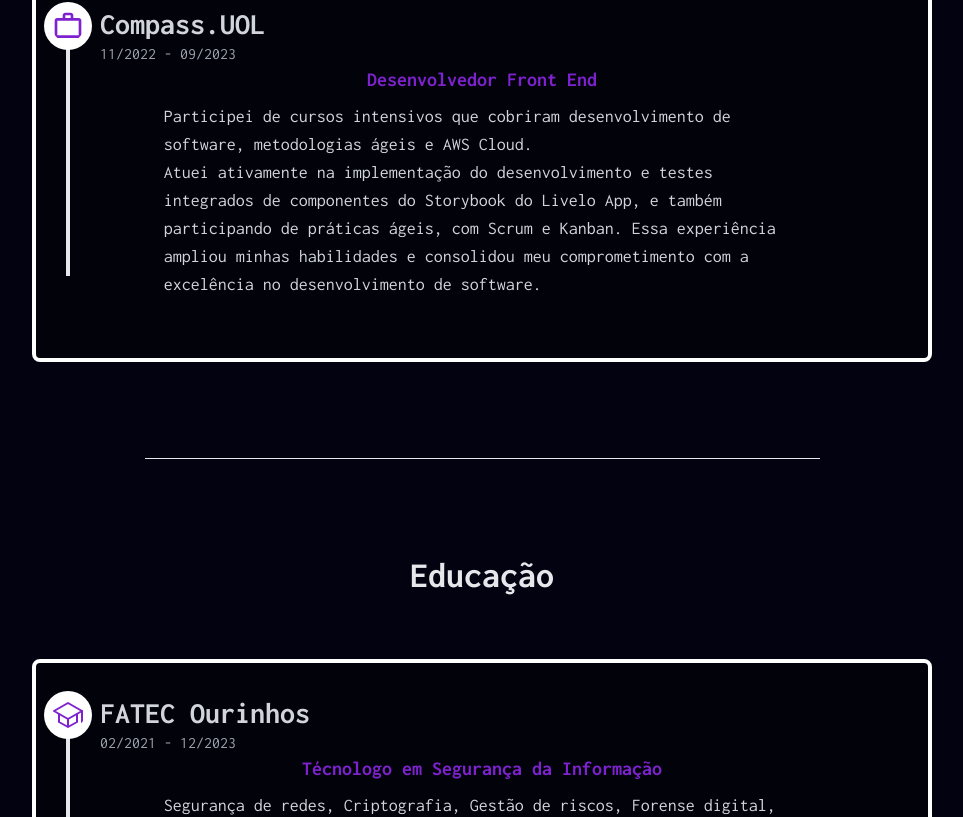
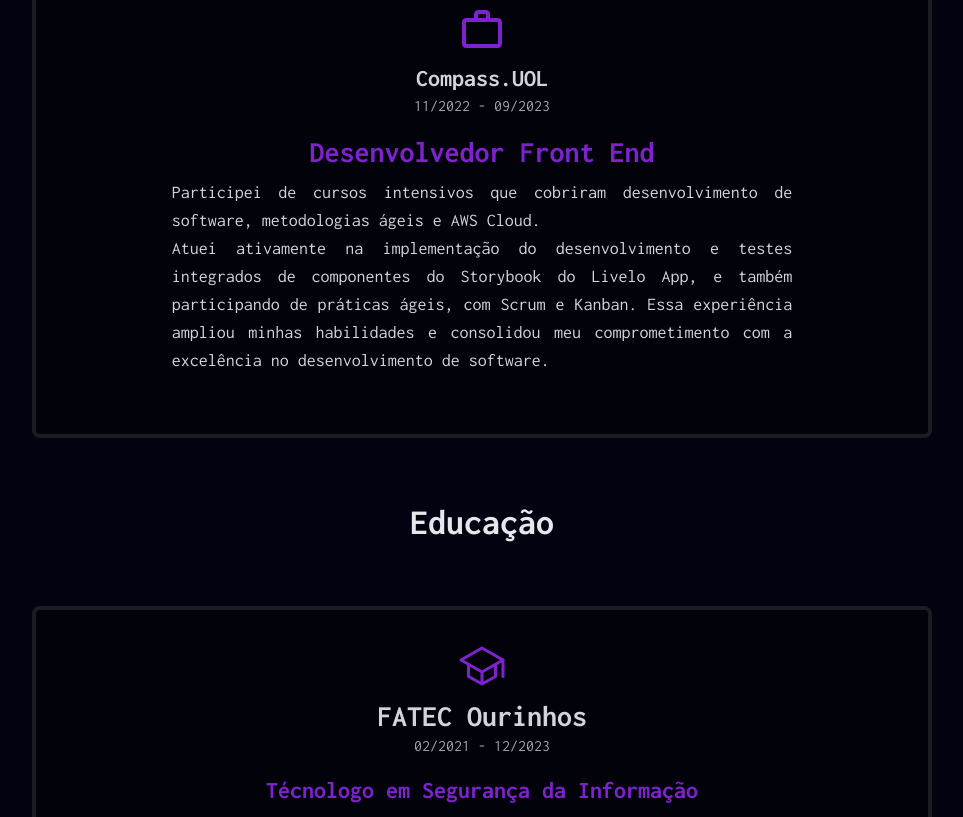
Before and after one commit to lucascmpos/lucascmpos-portfolio, a React (Vite) app: page / in a window 1280 px wide. Shown: the part 3939-4756 px from the top of the page, without its empty margins (158-1121 px from the left). Built offline with nearby package versions, Linux system fonts and the light colour scheme.

Commit message:
style: modifying exp cards

```diff
--- a/src/components/exp.jsx
+++ b/src/components/exp.jsx
@@ -173,11 +173,11 @@ const Experience = ({ language, theme }) => {
   return (
     <div
       id="exp"
-      className={`flex flex-col items-center justify-center gap-20 pb-28 md:pt-28 ${
+      className={`flex flex-col items-center justify-center pb-28 pt-20 md:pt-28 ${
         theme === "light" ? "bg-gray-300" : "bg-[#020211]"
       }`}
     >
-      <div className="flex w-full flex-col items-center justify-center">
+      <div className="mb-10 flex w-full flex-col items-center justify-center">
         <h1
           className={`text-4xl font-bold ${
             theme === "light" ? "text-black" : "text-gray-200"
@@ -188,41 +188,38 @@ const Experience = ({ language, theme }) => {
       </div>
       <div
         ref={ref}
-        className={`flex flex-col items-center justify-center gap-16 transition-opacity duration-1000 ease-in-out ${
+        className={`flex flex-col items-center justify-center gap-16 px-2 transition-opacity duration-1000 ease-in-out ${
           inView ? "opacity-100" : "opacity-0"
         }`}
       >
-        <div className="flex w-full flex-col items-center "></div>
         {currentExperiences.map((experiencia) => (
           <div
-            className="lg: relative w-[900px] rounded-lg border-4 border-white bg-[#01020a] px-16 py-8"
+            className=" relative flex w-full flex-col items-center justify-center gap-4  rounded-lg border-4 border-white border-opacity-10 bg-[#01020a] py-8  md:w-[600px] md:px-16 lg:w-[900px]"
             key={experiencia.id}
           >
-            <div className="line-vertical top-15 absolute left-[30px]  h-[270px] w-1  bg-gray-200  " />
-
-            <div>
+            <div className="flex flex-col items-center justify-center">
               <h2
-                className={`w-26 relative flex flex-row items-center gap-2 text-xl font-bold md:w-auto md:text-3xl xl:w-auto ${
+                className={`w-26 relative flex flex-col items-center justify-center  gap-2 text-xl font-bold md:w-auto md:text-2xl xl:w-auto ${
                   theme === "light" ? "text-gray-800" : "text-gray-300"
                 } `}
               >
-                <MdOutlineWorkOutline className="absolute -left-14 -top-1 h-12 w-12 rounded-full bg-white p-2 text-purple-700" />
+                <MdOutlineWorkOutline className=" h-12 w-12   text-purple-700" />
 
                 {experiencia.titulo}
               </h2>
 
               <h3 className="text-gray-400">{experiencia.data}</h3>
             </div>
-            <div className="flex w-full flex-col items-center justify-start 2xl:items-start">
-              <div className="flex w-4/6 flex-col items-center pb-2 md:w-auto  ">
+            <div className="flex w-full flex-col items-center justify-start ">
+              <div className="flex flex-col items-center justify-center pb-2 md:w-auto  ">
                 <h3
-                  className={`text-lg font-bold text-purple-700 transition-all md:text-xl`}
+                  className={`text-nowrap text-center text-lg   font-bold text-purple-700 transition-all md:text-3xl`}
                 >
                   {experiencia.subtitulo}
                 </h3>
               </div>
               <p
-                className={`w-10/12 text-left text-sm  md:text-lg lg:w-10/12   2xl:w-full ${
+                className={`w-full px-2 text-justify text-sm  md:text-lg lg:w-10/12   2xl:w-full ${
                   theme === "light" ? "text-black" : "text-gray-300"
                 }`}
               >
@@ -231,7 +228,6 @@ const Experience = ({ language, theme }) => {
             </div>
           </div>
         ))}
-        <hr className="border-gray-00 my-8 w-3/4 border-t" />
         <div className="flex w-full flex-col items-center ">
           <h2
             className={`text-4xl font-bold ${
@@ -243,34 +239,32 @@ const Experience = ({ language, theme }) => {
         </div>
         {formacoes[language].map((formacao) => (
           <div
-            className="relative w-[900px] rounded-lg border-4 border-white bg-[#01020a] px-16 py-8"
+            className=" relative flex w-full flex-col items-center justify-center gap-4  rounded-lg border-4 border-white border-opacity-10 bg-[#01020a] py-8  md:w-[600px] md:px-16 lg:w-[900px]"
             key={formacao.id}
           >
-            <div className="line-vertical top-15 absolute left-[30px]  h-[280px] w-1  bg-gray-200  " />
-
-            <div>
+            <div className="flex flex-col items-center justify-center">
               <h2
-                className={`w-26 relative flex flex-row items-center gap-2 text-xl font-bold md:w-auto md:text-3xl xl:w-auto ${
+                className={`w-26 relative flex flex-col items-center justify-center  gap-2 text-xl font-bold md:w-auto md:text-3xl xl:w-auto ${
                   theme === "light" ? "text-gray-800" : "text-gray-300"
                 } `}
               >
-                <IoSchoolOutline className="absolute -left-14 -top-1 h-12 w-12 rounded-full bg-white p-2 text-purple-700" />
+                <IoSchoolOutline className=" h-12 w-12   text-purple-700" />
 
                 {formacao.titulo}
               </h2>
 
               <h3 className="text-gray-400">{formacao.data}</h3>
             </div>
-            <div className="flex w-full flex-col items-center justify-start 2xl:items-start">
-              <div className="flex w-4/6 flex-col items-center pb-2 md:w-auto  ">
+            <div className="flex w-full flex-col items-center justify-start ">
+              <div className="flex flex-col items-center justify-center pb-2 md:w-auto  ">
                 <h3
-                  className={`text-lg font-bold text-purple-700 transition-all md:text-xl`}
+                  className={`text-wrap text-center text-lg font-bold text-purple-700 transition-all md:text-2xl`}
                 >
                   {formacao.subtitulo}
                 </h3>
               </div>
               <p
-                className={`w-10/12 text-left text-sm  md:text-lg lg:w-10/12   2xl:w-full ${
+                className={`w-full px-2 text-justify text-sm   md:text-lg lg:w-10/12   2xl:w-full ${
                   theme === "light" ? "text-black" : "text-gray-300"
                 }`}
               >
```
